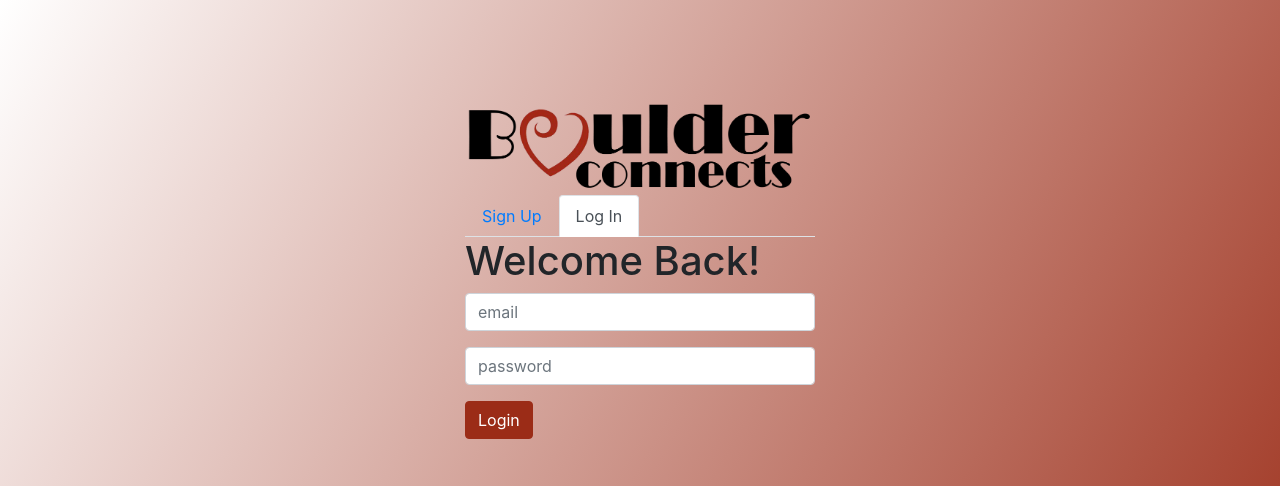
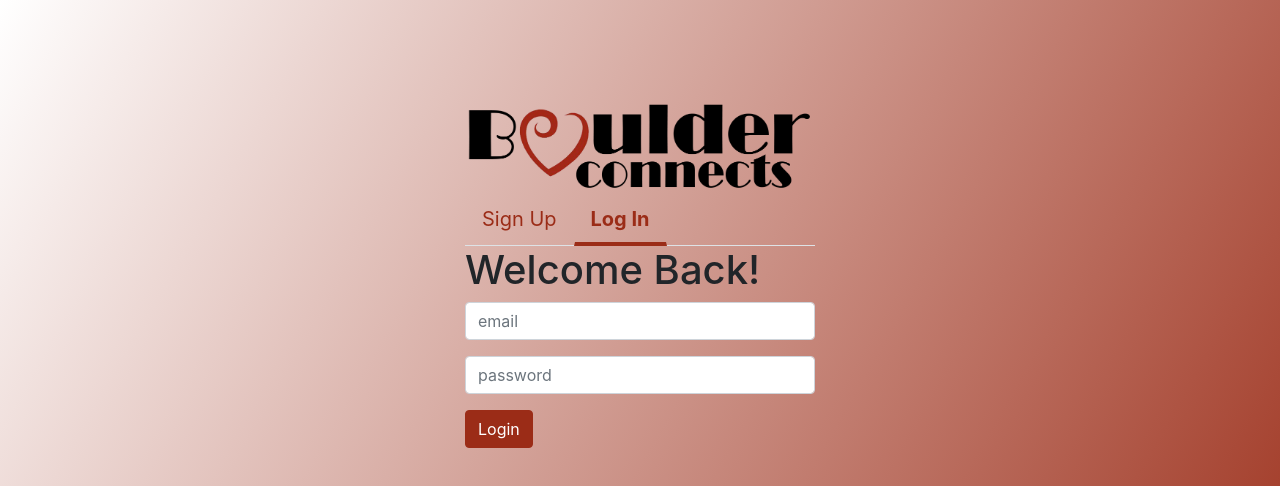
Before and after one commit to jokesire/Final-Project-CSCI3308, a PHP site: page /homepage.php in a window 1280 px wide, after a click on "Log In". Shown: the top 486 px of the page. Run offline with PHP 8.4, Linux system fonts and the light colour scheme; some libraries are stand-ins or nearby versions.

Commit message:
Nav Bar Style

```diff
--- a/css/main.css
+++ b/css/main.css
@@ -18,5 +18,21 @@
   .btn:hover {
     background-color: pink;
     border-color:  pink;
+  }
 
+  .nav-tabs .nav-item.show .nav-link, .nav-tabs .nav-link.active {
+    color: #9b2c17;
+    background-color: transparent;
+    border-color: transparent transparent #9b2c17;
+    border-bottom: 4px solid !important;
+    font-size: 20px;
+    font-weight: bold;
   }
+  .nav-tabs .nav-link {
+    border-color: #9b2c17;
+    border: 1px solid transparent;
+    border-top-left-radius: .25rem;
+    border-top-right-radius: .25rem;
+    color: #9b2c17;
+    font-size: 20px;
+  }
```
